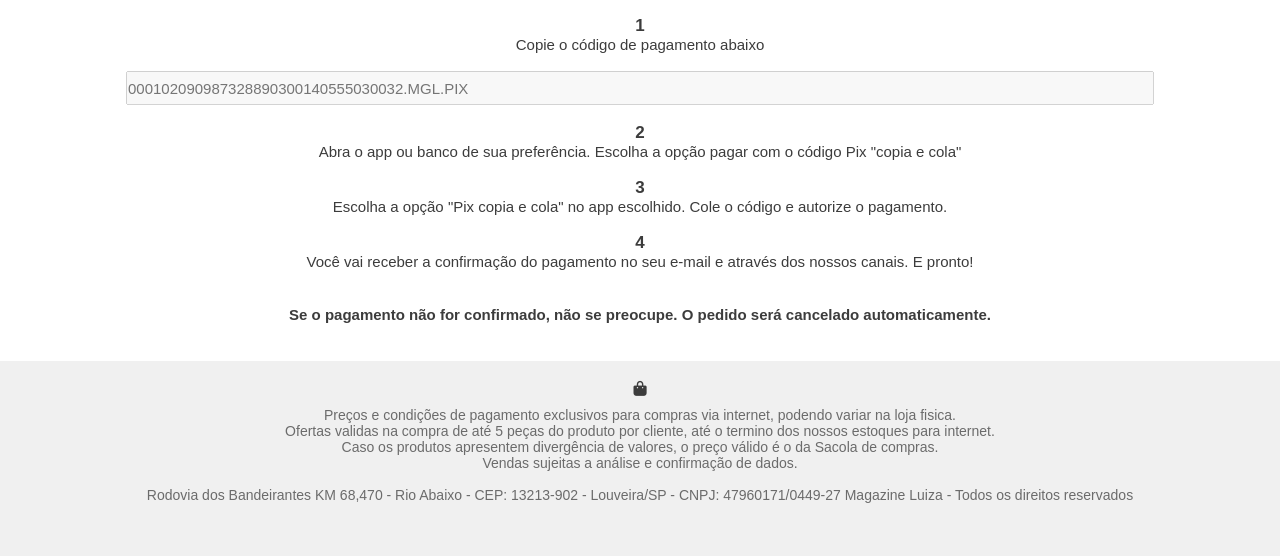
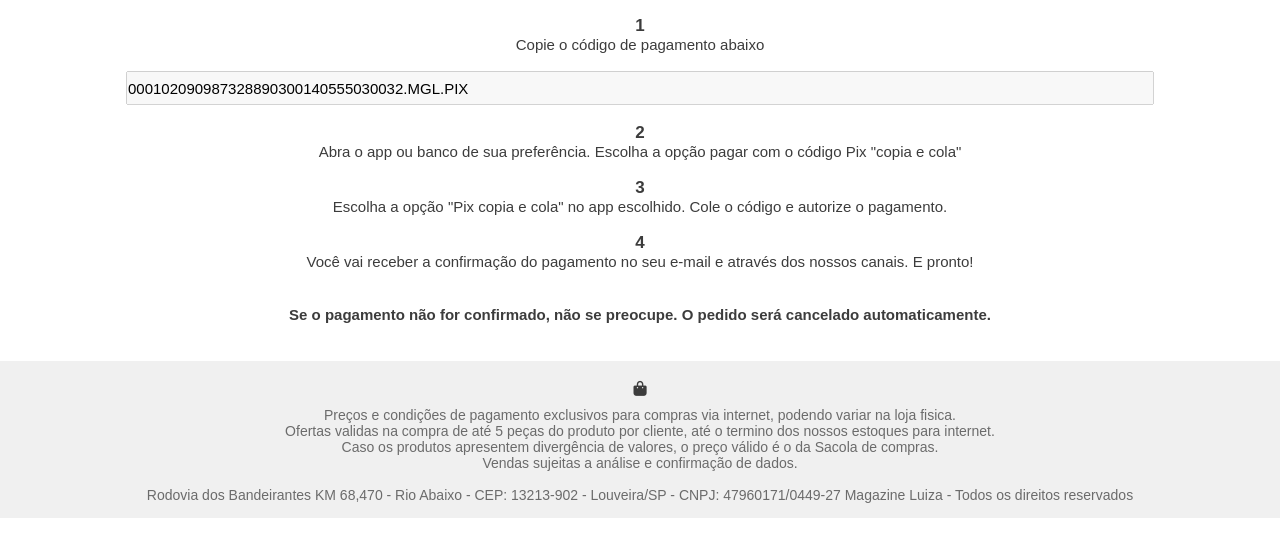
Before and after one commit to dio6uiw/dmagalu, a plain HTML site: page pix.html in a window 1280 px wide. Shown: the part 418-974 px from the top of the page. After the commit the page ends 936 px from the top, so only its background shows below. Drawn offline with Linux system fonts and the light colour scheme.

Commit message:
Add files via upload

```diff
--- a/pix.css
+++ b/pix.css
@@ -90,6 +90,7 @@ i{
 #disabledInput{
     height: 30px;
     width: 80%;
+    color: black;
     font-size: 15px;
 }
 main .rp{
@@ -98,7 +99,6 @@ main .rp{
     color: rgb(107, 107, 107);
     font-family: Arial, Helvetica, sans-serif;
     margin-top: 20px;
-    height: 275px;
 }
 
 main .rp p{
@@ -107,7 +107,7 @@ main .rp p{
     padding-top: 10px;
     padding-left: 20px;
     padding-right: 20px;
-    padding-bottom: 0px;
+    padding-bottom: 15px;
 }
 
 main .rp i{
--- a/pix.html
+++ b/pix.html
@@ -30,7 +30,7 @@
                 <b><p>1</p></b>
                 <p id="copie">Copie o código de pagamento abaixo</p>
                 <br>
-                <input class="form-control" id="disabledInput" type="text" placeholder="000102090987328890300140555030032.MGL.PIX" disabled="">
+                <input class="form-control" id="disabledInput" type="text" value="000102090987328890300140555030032.MGL.PIX" disabled="">
                 <br>
                 <br>
                 <b><p>2</p></b>
```
